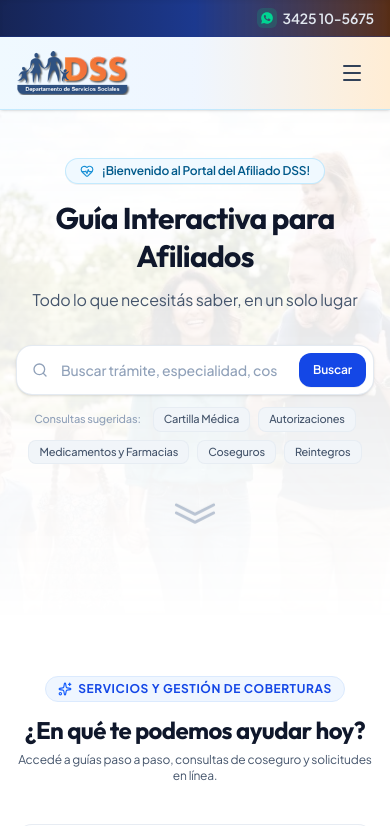
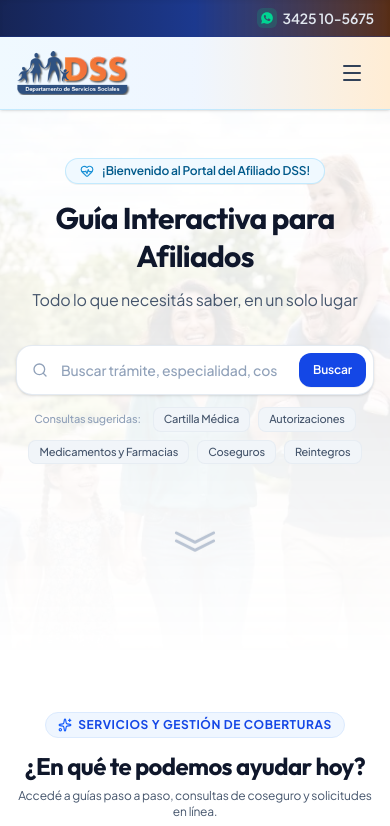
Before and after one commit to KarimServin/guia-interactiva-dss, a Next.js app: page / in a window 390 px wide. Shown: the top 826 px of the page. Built offline with nearby package versions, Linux system fonts and the light colour scheme.

Commit message:
Reposition scroll down arrow lower on the screen for mobile and desktop viewports

```diff
--- a/src/components/HeroSection.tsx
+++ b/src/components/HeroSection.tsx
@@ -106,7 +106,7 @@ export const HeroSection: React.FC<HeroSectionProps> = ({
 
 
           {/* Minimalist Wide-Angle Double Scroll Down Arrow */}
-          <div className="flex justify-center pt-3">
+          <div className="flex justify-center pt-10 sm:pt-16 pb-2">
             <button
               onClick={() => {
                 const el = document.getElementById('servicios');
```
